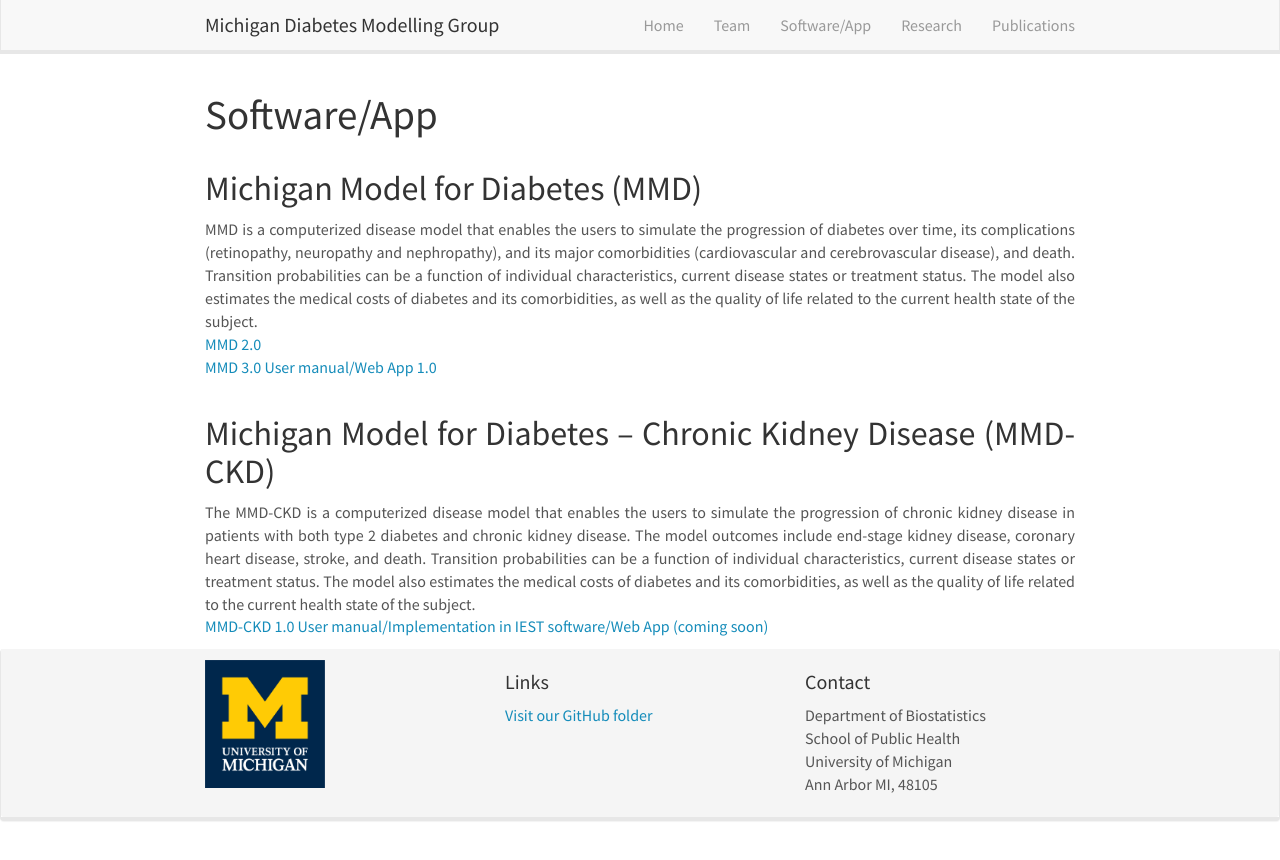
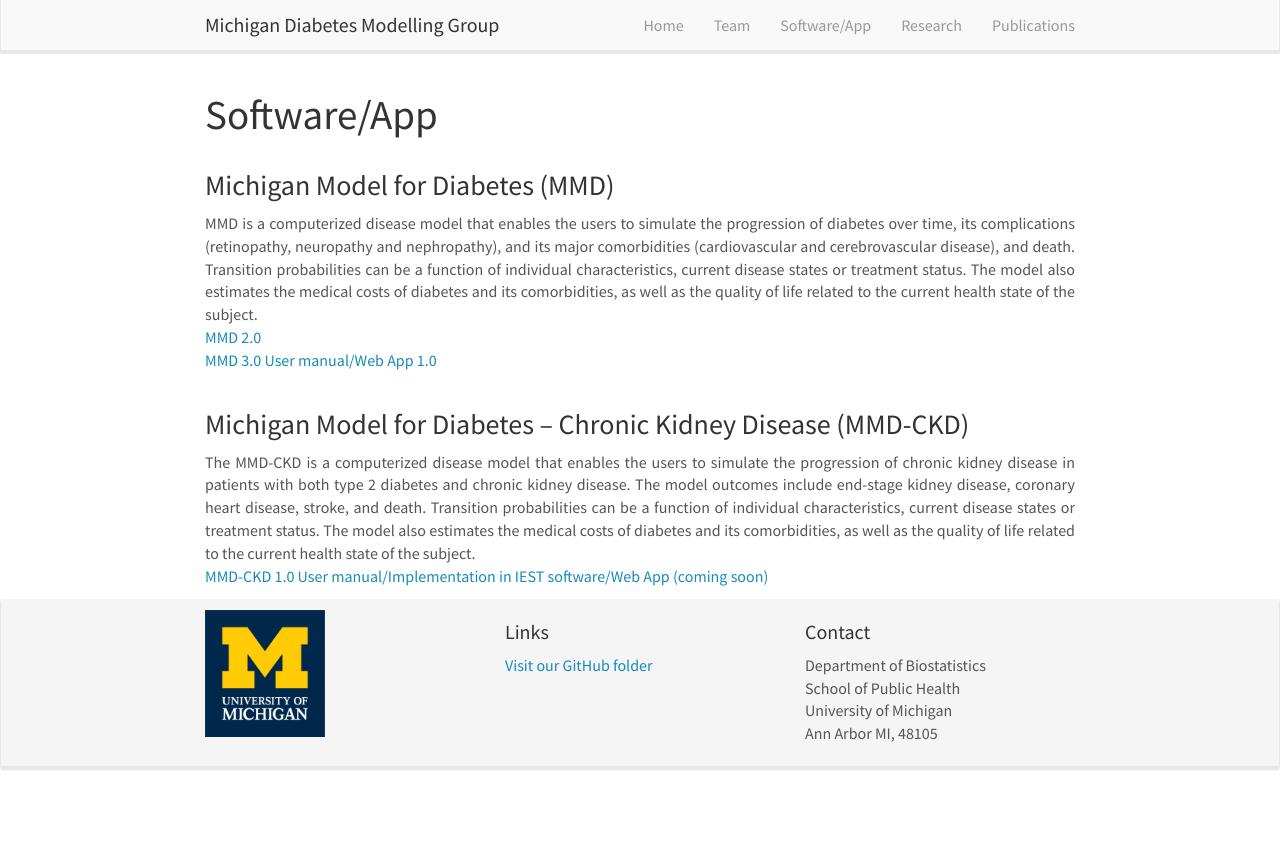
Before and after one commit to ybshao0709/ybshao0709.github.io, a Jekyll site: the page built from _pages/Software_App.html, in a window 1280 px wide. Shown: the top 860 px of the page. Built offline with Jekyll 4.4.1, drawn with Linux system fonts in a browser that asks for light colours; nearby versions of some CDN libraries.

Commit message:
Update Software_App.html

```diff
--- a/_pages/Software_App.html
+++ b/_pages/Software_App.html
@@ -11,7 +11,7 @@
     {% for article in site.data.Software_App %}
         <li class="media">
             <div class="media-body">
-            <h2 class="mt-0 mb-1">{{ article.title }}</h2>
+            <h3 class="mt-0 mb-1">{{ article.title }}</h3>
             {{ article.content }}
             </div>
         </li>
```
